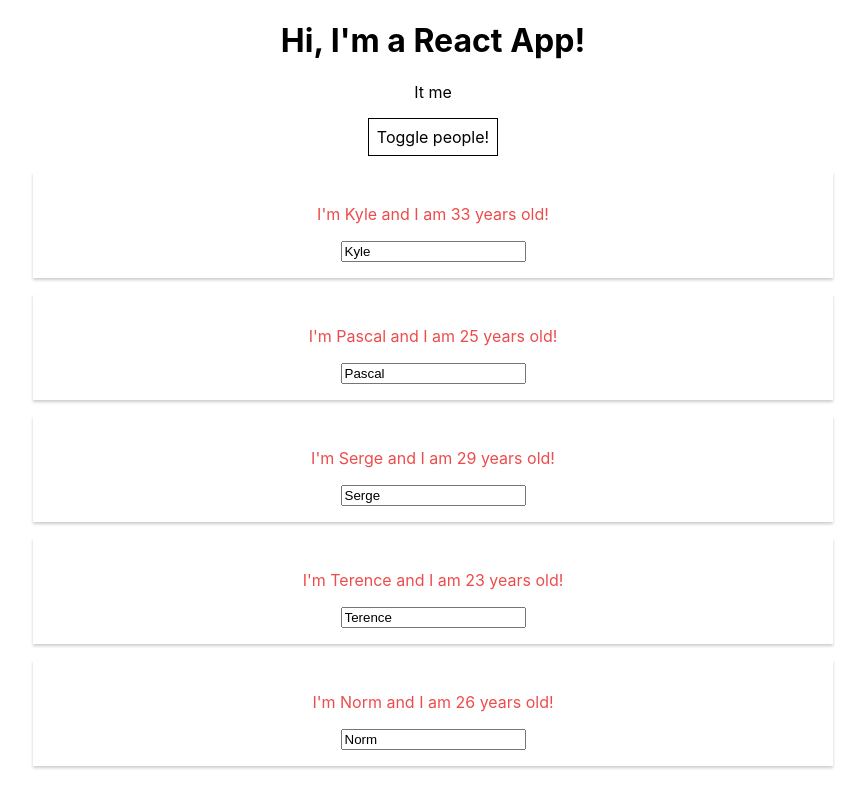
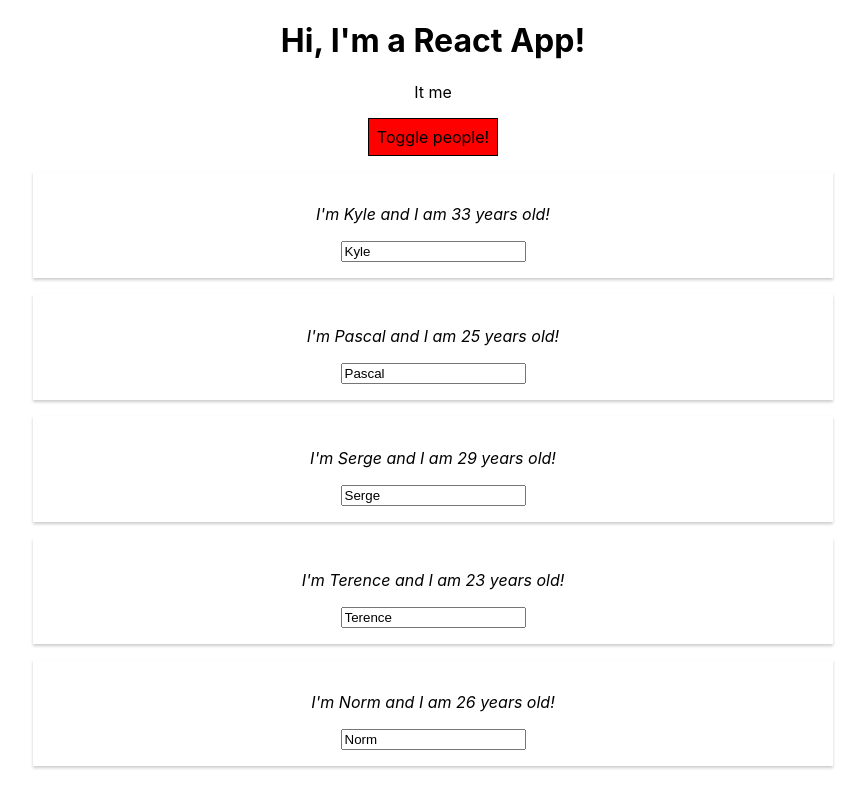
Before and after one commit to jdomo/react-complete-guide, a React (Create React App) app: page / in a window 1280 px wide. Both pictures are taken after a click on the button "Toggle people!". Shown: the whole page, without its empty margins (207-1072 px from the left). Built offline with nearby package versions, Linux system fonts and the light colour scheme.

Commit message:
practice conditional styling

```diff
--- a/src/App.js
+++ b/src/App.js
@@ -19,7 +19,7 @@ class App extends React.Component {
 
   deletePersonHandler = (personIndex) => {
     // const persons = this.state.persons.slice();   //slice copies array (arrays are reference type)
-    const persons = [...this.state.persons]         //spread operator is an alternative to slice -- spread is more versatile (objects), slice is faster performance-wise
+    const persons = [...this.state.persons];      //spread operator is an alternative to slice -- spread is more versatile (objects), slice is faster performance-wise
     persons.splice(personIndex, 1);
     this.setState({persons: persons})
   }
@@ -47,9 +47,8 @@ class App extends React.Component {
   }
 
   render() {
-    console.log(this.state, '<--state');
     const style = {
-      backgroundColor: 'white',
+      backgroundColor: 'green',
       font: 'inherit',
       border: '1px solid',
       padding: '8px'
@@ -59,7 +58,7 @@ class App extends React.Component {
 
     if (this.state.showPersons) {
       persons = (
-        <div>
+        <div className={this.state.persons.length > 1 ? 'italic' : 'bold'}>
           {this.state.persons.map((item, index) => {
               return <Person
                 click={() => this.deletePersonHandler(index)}
@@ -70,6 +69,9 @@ class App extends React.Component {
           })}
         </div>
       );
+
+      style.backgroundColor = 'red';
+
     }
 
     return (
--- a/src/Person/Person.css
+++ b/src/Person/Person.css
@@ -1,8 +1,15 @@
 .Person {
-  color: #ED4C4C;
   width: 60%;
   margin: 16px auto;
   box-shadow: 0 2px 3px #ccc;
   padding: 16px;
   text-align: center;
 }
+
+.italic {
+  font-style: italic;
+}
+
+.bold {
+  font-weight: 700;
+}
```
